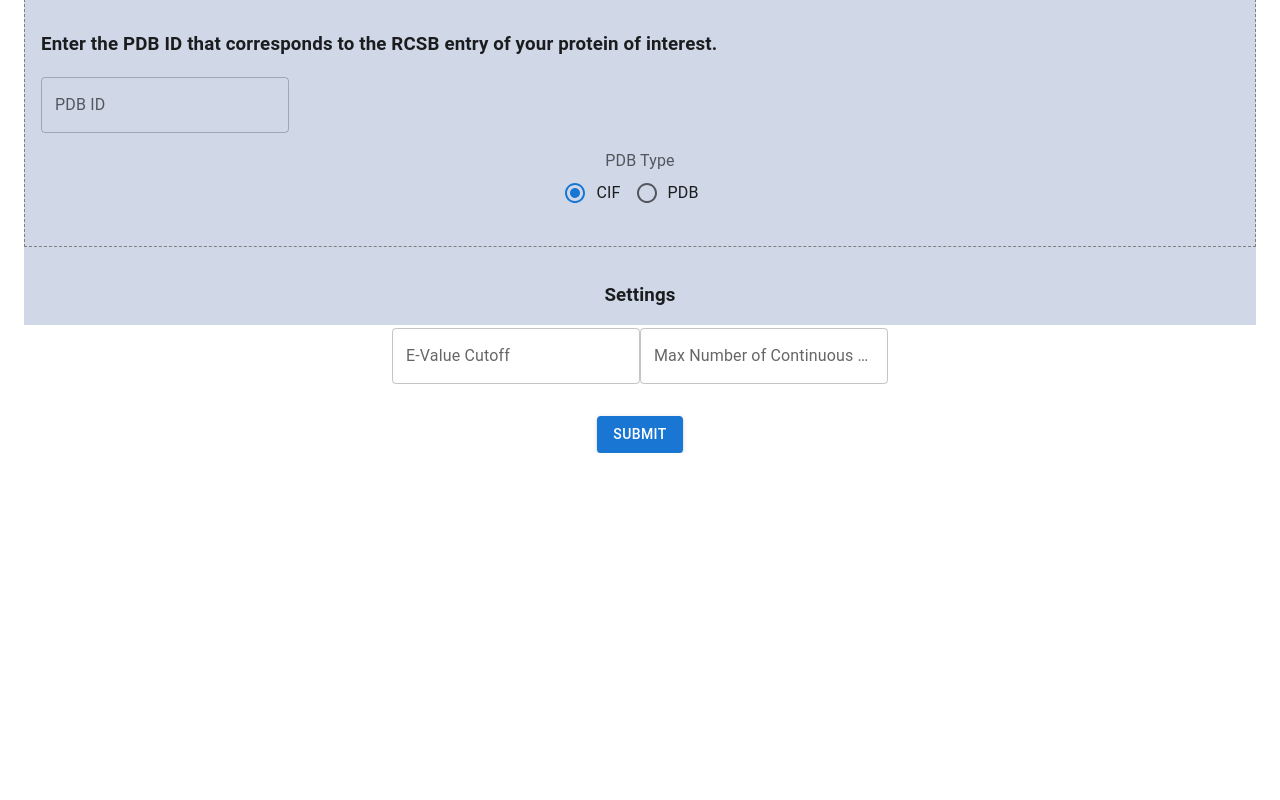
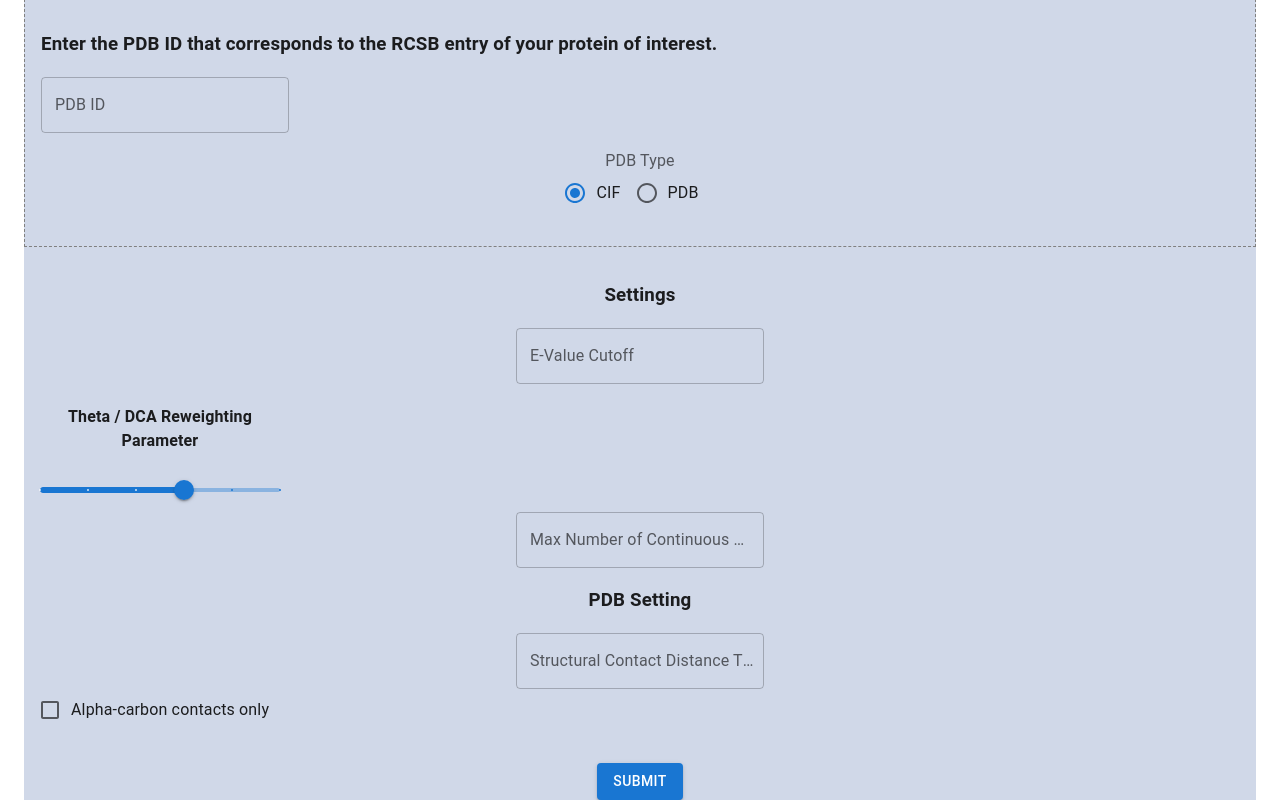
Before and after one commit to utdal/dcaServerFrontend, a React (Create React App) app: page /coevolving-pairs in a window 1280 px wide. Shown: the part 565-1365 px from the top of the page. Before the commit the page ends 1018 px from the top, so only its background shows below. Built offline with nearby package versions, Linux system fonts and the light colour scheme.

Commit message:
Uploaded params for theta, threshold, caOnly
Added onchange functions and correct React MUI elements.

```diff
--- a/src/backend/api.js
+++ b/src/backend/api.js
@@ -212,9 +212,11 @@ async function startTask(endpoint, data) {
 }
 
 
-export async function generateMsa(seed, msaName) {
+export async function generateMsa(seed, msaName, ECutoff, maxGaps) {
     let data = {
-        seed: seed
+        seed: seed,
+        E: ECutoff,
+        max_gaps: maxGaps
     };
     if (msaName) data.msa_name = msaName;
 
@@ -222,9 +224,10 @@ export async function generateMsa(seed, msaName) {
 }
 
 
-export async function computeDca(msaId) {
+export async function computeDca(msaId, theta) {
     return await startTask('compute-dca', {
-        msa_id: msaId
+        msa_id: msaId,
+        theta: theta
     });
 }
 
@@ -239,10 +242,10 @@ export async function mapResidues(dcaId, pdbId, chain1, chain2) {
 }
 
 
-export async function generateContacts(pdbId, caOnly, threshold) {
+export async function generateContacts(pdbId, caOnly, distThresh) {
     return await startTask('generate-contacts', {
         pdb_id: pdbId,
         ca_only: caOnly,
-        threshold: threshold
+        threshold: distThresh
     });
 }
--- a/src/pages/CoevolvingPairs copy.js
+++ b/src/pages/CoevolvingPairs copy.js
@@ -8,18 +8,23 @@ import Button from '@mui/material/Button'
 import MSAInput from '../components/MSAInput';
 import PDBInput from '../components/PDBInput';
 import { TextField } from '@mui/material';
-
+import Checkbox from '@mui/material/Checkbox';
+import FormGroup from '@mui/material/FormGroup';
+import FormControlLabel from '@mui/material/FormControlLabel';
+import Slider from '@mui/material/Slider';
 
 
 const CoevolvingPairs = () => {
-
+  const defaultTheta = 0.3
   const [selectedFileTypes, setSelectedFileTypes] = useState({ MSA: false, Seed: true }); // Use object to track file types
   const [selectedPDBTypes, setSelectedPDBTypes] = useState({ PDB: false, CIF: true });
   const [inputMSA, setInputMSA] = useState('');
   const [inputPDBID, setInputPDBID] = useState('');
   const [maxContGaps, setMaxContGaps] = useState('');
   const [ECutoff, setECutoff] = useState('');
-
+  const [distThresh, setDistThresh] = useState('')
+  const [caOnly, setCaOnly] = useState(false)
+  const [theta, setTheta] = useState(defaultTheta);
 
   const handleFileTypeChange = (type) => {
     setSelectedFileTypes((prev) => ({
@@ -51,6 +56,10 @@ const CoevolvingPairs = () => {
     }
   };
 
+  const handleThetaChange = (event) => {
+    setTheta(event.target.value);
+  }
+
   const handleMaxContGapsChange = (event) => {
     if (((!isNaN(event.target.value)) || event.target.value === '') && !event.target.value.includes("."))
     {
@@ -58,12 +67,28 @@ const CoevolvingPairs = () => {
     }
   };
 
-  const handleSubmit = (event) => {
+  const handleDistThreshChange = (event) => {
+    if (!isNaN(event.target.value) || event.target.value === '' || event.target.value === '-')
+    {
+      setDistThresh(event.target.value);
+    }
+  };
+
+  const handleCaOnlyChange = (event) => {
+    setCaOnly(event.target.checked);
+  };
+
+  const handleSubmit = async (event) => {
     event.preventDefault();
     // Here you can handle the submission logic, such as sending data to an API
     console.log("Submitted data:", { inputMSA, selectedFileTypes });
     console.log("Submitted data:", { inputPDBID, selectedPDBTypes });
+    console.log("CA ONLY: " + caOnly);
+    console.log("THETA: " + theta);
+    console.log("THRESHOLD: " + distThresh);
     // Reset fields or provide feedback as needed
+    //const msaTask = await generateMsa(inputValue);
+    //const dcaTask = await computeDca(msaTask.id);
   };
 
   return (
@@ -73,7 +98,7 @@ const CoevolvingPairs = () => {
         <HomeButton />
       </Box>
       <Container maxWidth="xl">
-        <Box sx={{ bgcolor: '#d0d8e8', height: '100vh'}}>
+        <Box sx={{ bgcolor: '#d0d8e8'}}>
           <form onSubmit={handleSubmit}>
             <MSAInput
               inputMSA={inputMSA}
@@ -91,11 +116,36 @@ const CoevolvingPairs = () => {
                   value={ECutoff}
                   onChange={handleECutoffChange}>
                 </TextField>
+                <Box sx={{ width: "20%" }}>
+                  <h4> Theta / DCA Reweighting Parameter </h4>
+                  <Slider
+                    aria-label="Theta / DCA Reweighting Parameter"
+                    defaultValue={defaultTheta}
+                    value={theta}
+                    onChange={handleThetaChange}
+                    valueLabelDisplay="auto"
+                    step={0.1}
+                    marks
+                    min={0}
+                    max={0.5}
+                  />
+                </Box>
+
+
                 <TextField
                   label = "Max Number of Continuous Gaps"
                   value={maxContGaps}
                   onChange={handleMaxContGapsChange}>
                 </TextField>
+                <h3>PDB Setting</h3>
+                <TextField
+                  label = "Structural Contact Distance Threshold"
+                  value={distThresh}
+                  onChange={handleDistThreshChange}>
+                </TextField>
+                <FormGroup>
+                  <FormControlLabel control={<Checkbox checked={caOnly} onChange={handleCaOnlyChange}/>} label="Alpha-carbon contacts only" />
+                </FormGroup>
             </Box>
 
             <Button type="submit" variant="contained" color="primary" sx={{ mt: 2 }}>
```
